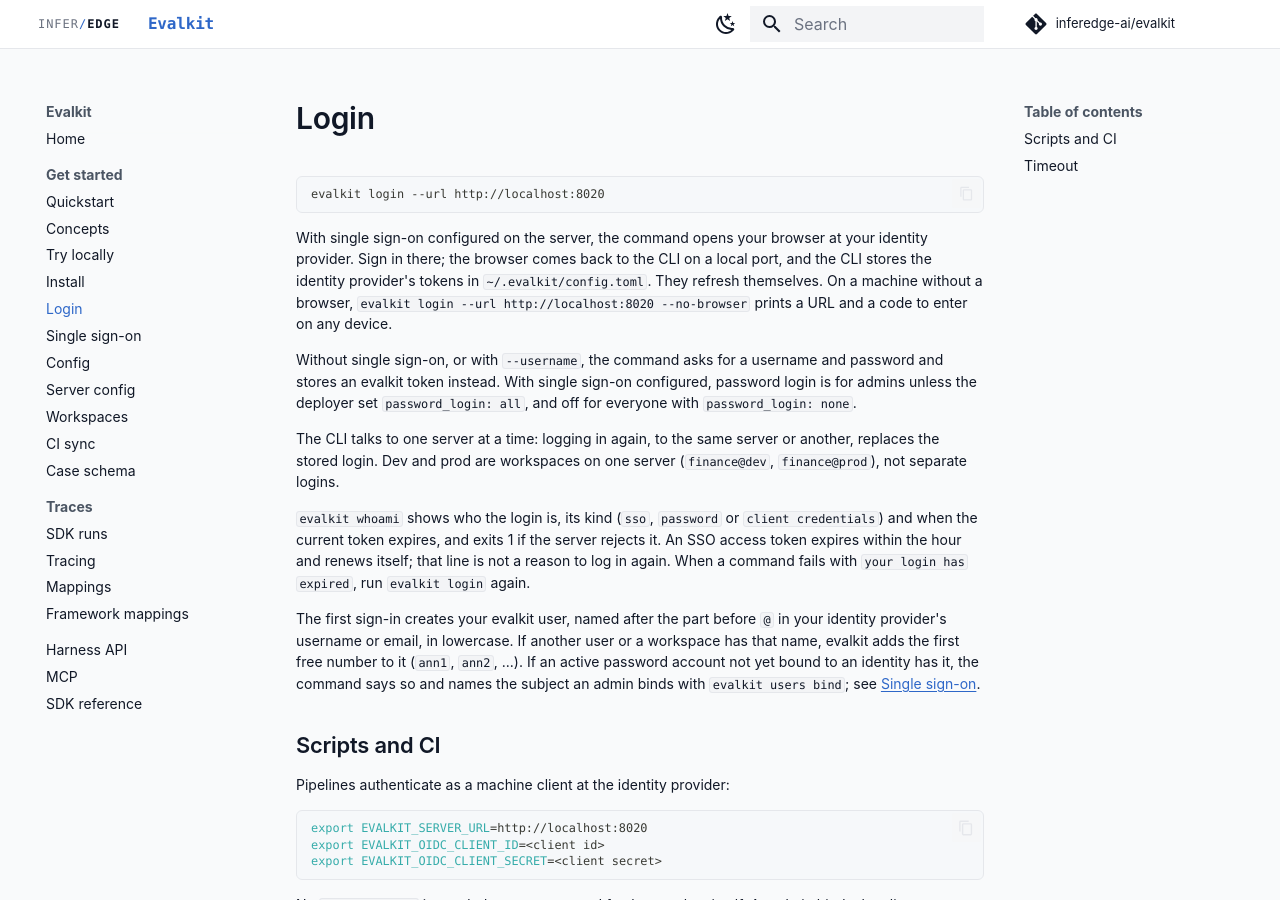
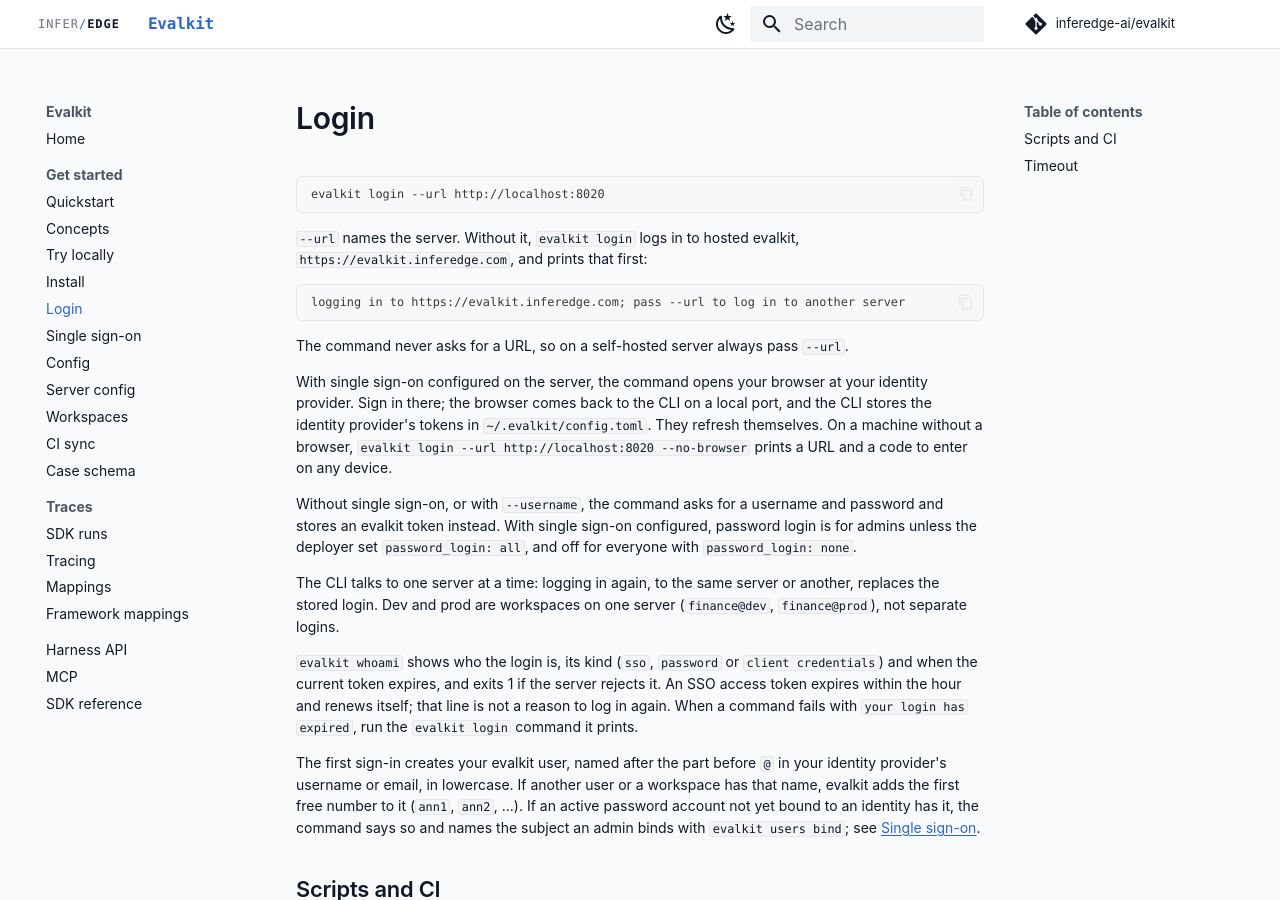
Before and after one commit to inferedge-ai/evalkit, an MkDocs documentation site: the page built from docs/user/login.md, in a window 1280 px wide and 900 px high. Built offline with MkDocs 1.6.1 and Material for MkDocs 9.7.7, drawn with Linux system fonts in a browser that asks for light colours; comment, search, counter and statistics services are not loaded; the version menu is left out.

Commit message:
Default evalkit login to hosted evalkit and drop the URL prompt
Without --url, evalkit login uses https://evalkit.inferedge.com and prints
the server first. --url is the only way to log in to another server.

Co-Authored-By: Claude <noreply@anthropic.com>

````diff
--- a/docs/user/login.md
+++ b/docs/user/login.md
@@ -3,6 +3,16 @@
 ```bash
 evalkit login --url {{origin}}
 ```
+
+`--url` names the server. Without it, `evalkit login` logs in to hosted
+evalkit, `https://evalkit.inferedge.com`, and prints that first:
+
+```text
+logging in to https://evalkit.inferedge.com; pass --url to log in to another server
+```
+
+The command never asks for a URL, so on a self-hosted server always pass
+`--url`.
 
 With single sign-on configured on the server, the command opens your browser
 at your identity provider. Sign in there; the browser comes back to the CLI
@@ -24,7 +34,7 @@ server (`finance@dev`, `finance@prod`), not separate logins.
 `client credentials`) and when the current token expires, and exits 1 if the
 server rejects it. An SSO access token expires within the hour and renews
 itself; that line is not a reason to log in again. When a command fails with
-`your login has expired`, run `evalkit login` again.
+`your login has expired`, run the `evalkit login` command it prints.
 
 The first sign-in creates your evalkit user, named after the part before `@`
 in your identity provider's username or email, in lowercase. If another user
````
Also changed, not shown: CHANGELOG.md (+10 -0 lines), docs/flows/01-install-login.md (+2 -2 lines), docs/user/install.md (+1 -1 lines), skills/evalkit-usage/SKILL.md (+4 -2 lines), 5 other files.
